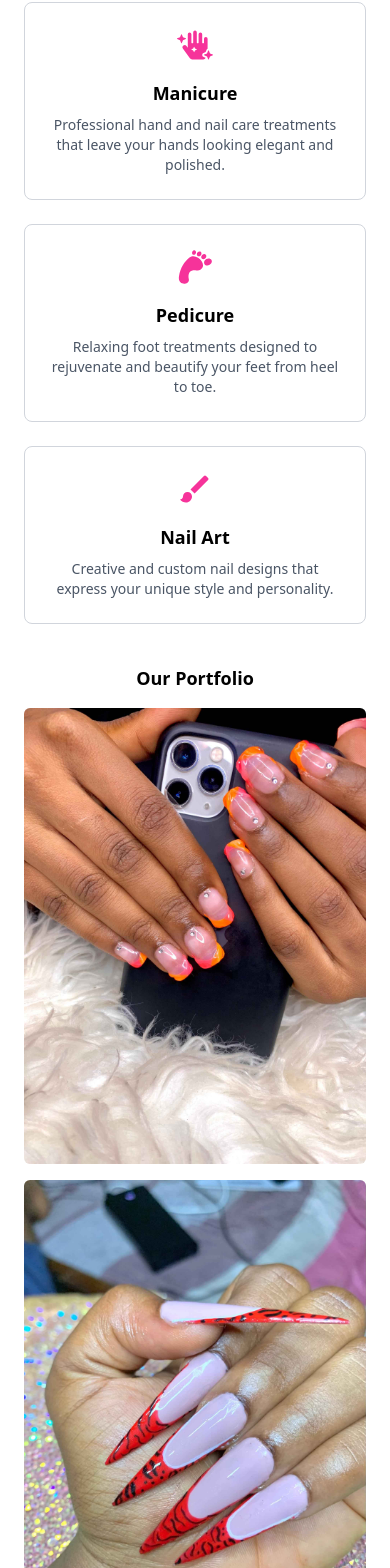
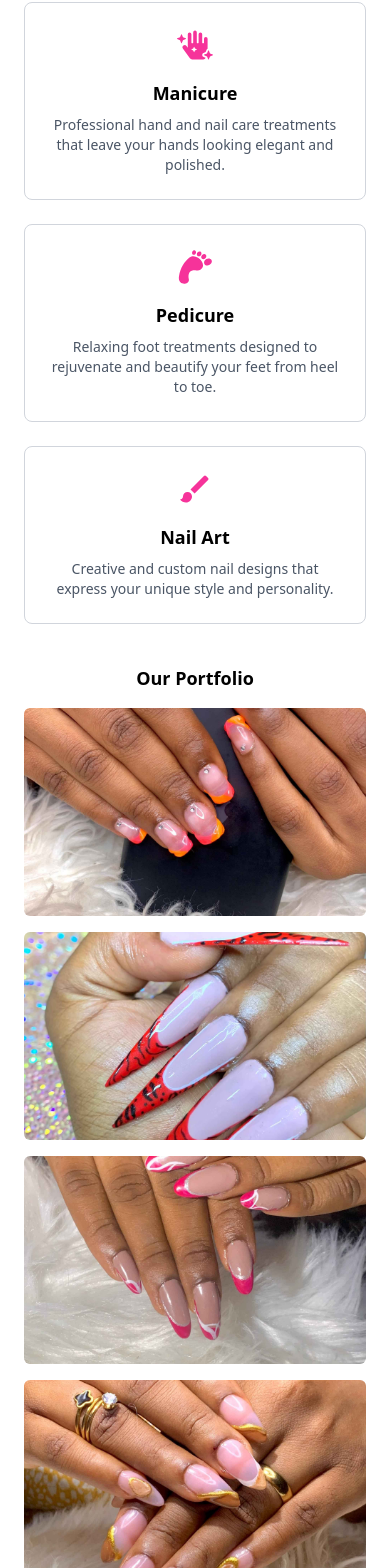
Before and after one commit to codemonk-silver/Deizy-Glitz, a React (Vite) app in the folder deizy-nail/: page / in a window 390 px wide. Shown: the part 406-1974 px from the top of the page. Built offline with nearby package versions, Linux system fonts and the light colour scheme.

Commit message:
adjustment in the hero section

```diff
--- a/deizy-nail/src/App.jsx
+++ b/deizy-nail/src/App.jsx
@@ -6,6 +6,8 @@ import About from '../src/pages/About'
 import Contact from '../src/pages/Contact'
 import Service from '../src/pages/Service'
 import Navbar from '../src/components/Navbar'
+import "slick-carousel/slick/slick.css";
+import "slick-carousel/slick/slick-theme.css";
 
 const App = () => {
   return (
--- a/deizy-nail/src/components/Footer.jsx
+++ b/deizy-nail/src/components/Footer.jsx
@@ -11,7 +11,7 @@ const Footer = () => {
 
           {/* Brand */}
           <div className="flex flex-col md:w-1/3">
-            <p className="text-2xl font-semibold mb-2">
+            <p className="text-xl font-semibold mb-2">
               Deizy Glitz
             </p>
             <p className="text-gray-700">
@@ -22,7 +22,7 @@ const Footer = () => {
 
           {/* Quick Links */}
           <div className="flex flex-col md:w-1/3">
-            <p className="text-2xl font-semibold mb-2">
+            <p className="text-xl font-semibold mb-2">
               Quick Links
             </p>
             <div className="flex flex-col space-y-1">
@@ -35,7 +35,7 @@ const Footer = () => {
 
           {/* Connect */}
           <div className="flex flex-col md:w-1/3">
-            <p className="text-2xl font-semibold mb-2">
+            <p className="text-xl font-semibold mb-2">
               Connect
             </p>
             <div className="flex gap-4 mt-2">
--- a/deizy-nail/src/components/Hero.jsx
+++ b/deizy-nail/src/components/Hero.jsx
@@ -39,16 +39,16 @@ const Hero = () => {
 
         {/* Overlay Content */}
         <div className="absolute inset-0 flex flex-col items-center justify-center text-center px-4">
-          <h1 className="text-xl md:text-3xl lg:text-4xl font-bold text-white mb-3">
+          <h1 className="text-2xl md:text-3xl lg:text-4xl font-bold text-white mb-3">
             Experience The Art Of Beautiful Nails
           </h1>
           <p className="text-white max-w-2xl text-sm md:text-base">
             Welcome to our nail studio where creativity and precision meet. Let
             us pamper you with the finest nail care services
           </p>
-          <button className="px-4 py-2 bg-pink-500 text-white rounded-lg mt-6 hover:bg-pink-600 transition">
-            Book Appointment
-          </button>
+          <button className="px-2.5 py-1.5 sm:px-4 sm:py-2 bg-pink-500 text-white text-sm sm:text-base rounded-md mt-6 hover:bg-pink-600 transition">
+                Book Appointment
+        </button>
         </div>
       </div>
 
--- a/deizy-nail/src/components/OurPortfolio.jsx
+++ b/deizy-nail/src/components/OurPortfolio.jsx
@@ -8,21 +8,19 @@ import f3 from '../assets/f3.jpg'
 
 const OurPortfolio = () => {
   return (
-    <div className="py-10">
-      {/* Title */}
-      <p className="text-lg md:text-xl font-semibold mb-4 text-center md:text-left px-4 sm:px-8 lg:px-56">
+    <div className="px-6 md:px-12 lg:px-56 py-10">
+      <p className="text-lg md:text-xl font-semibold mb-4 text-center md:text-left">
         Our Portfolio
       </p>
 
       {/* Responsive Grid */}
-      <div className="grid grid-cols-1 sm:grid-cols-2 lg:grid-cols-3 gap-4
-                      px-6 sm:px-8 lg:px-56">
-        <img className="w-full h-auto sm:h-64 lg:h-80 object-contain sm:object-cover rounded-md" src={f1} alt="" />
-        <img className="w-full h-auto sm:h-64 lg:h-80 object-contain sm:object-cover rounded-md" src={tb} alt="" />
-        <img className="w-full h-auto sm:h-64 lg:h-80 object-contain sm:object-cover rounded-md" src={f2} alt="" />
-        <img className="w-full h-auto sm:h-64 lg:h-80 object-contain sm:object-cover rounded-md" src={ta} alt="" />
-        <img className="w-full h-auto sm:h-64 lg:h-80 object-contain sm:object-cover rounded-md" src={tc} alt="" />
-        <img className="w-full h-auto sm:h-64 lg:h-80 object-contain sm:object-cover rounded-md" src={f3} alt="" />
+      <div className="grid grid-cols-1 sm:grid-cols-2 lg:grid-cols-3 gap-4">
+        <img className="w-full h-52 object-cover sm:object-cover sm:h-64 lg:h-80 rounded-md" src={f1} alt="" />
+        <img className="w-full h-52 object-cover sm:object-cover sm:h-64 lg:h-80 rounded-md" src={tb} alt="" />
+        <img className="w-full h-52 object-cover sm:object-cover sm:h-64 lg:h-80 rounded-md" src={f2} alt="" />
+        <img className="w-full h-52 object-cover sm:object-cover sm:h-64 lg:h-80 rounded-md" src={ta} alt="" />
+        <img className="w-full h-52 object-cover sm:object-cover sm:h-64 lg:h-80 rounded-md" src={tc} alt="" />
+        <img className="w-full h-52 object-cover sm:object-cover sm:h-64 lg:h-80 rounded-md" src={f3} alt="" />
       </div>
     </div>
   )
--- a/deizy-nail/src/components/Testimonial.jsx
+++ b/deizy-nail/src/components/Testimonial.jsx
@@ -1,8 +1,7 @@
 import React from "react";
 import Slider from "react-slick";
 import { FaStar, FaChevronLeft, FaChevronRight } from "react-icons/fa";
-import "slick-carousel/slick/slick.css";
-import "slick-carousel/slick/slick-theme.css";
+
 
 // Custom Next Arrow
 const NextArrow = ({ onClick }) => {
@@ -29,6 +28,8 @@ const PrevArrow = ({ onClick }) => {
 };
 
 const Testimonial = () => {
+
+
   const testimonials = [
     {
       id: 1,
@@ -105,6 +106,7 @@ const Testimonial = () => {
       <p className="text-2xl font-semibold text-center mb-6">
         What Our Clients Say
       </p>
+      <div className="w-full overflow-hidden">
       <Slider {...settings}>
         {testimonials.map((item) => (
           <div key={item.id} className="px-4"> {/* 👈 spacing between slides */}
@@ -133,6 +135,7 @@ const Testimonial = () => {
           </div>
         ))}
       </Slider>
+      </div>
     </div>
   );
 };
```
